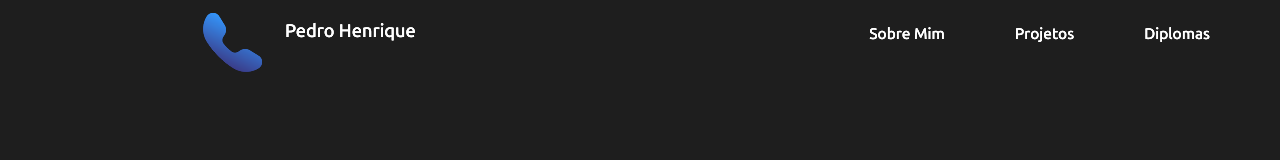
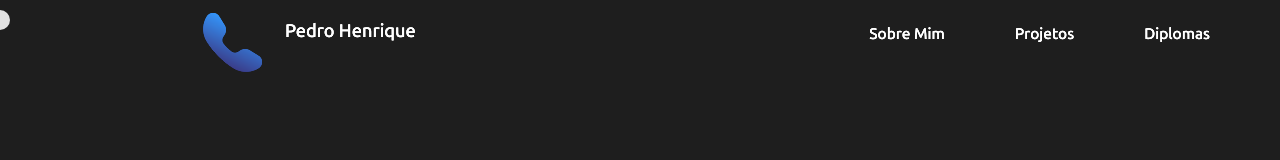
Before and after one commit to SoaresPedronhoDev/Meus-Projetos, a React (Vite) app: page / in a window 1280 px wide. Shown: the top 160 px of the page. Built offline with nearby package versions, Linux system fonts and the light colour scheme; a web font is replaced by a local one.

Commit message:
ponteiro redirecionando com sucesso

```diff
--- a/package.json
+++ b/package.json
@@ -11,7 +11,8 @@
   },
   "dependencies": {
     "react": "^18.2.0",
-    "react-dom": "^18.2.0"
+    "react-dom": "^18.2.0",
+    "react-redux": "^9.1.2"
   },
   "devDependencies": {
     "@types/react": "^18.2.66",
--- a/src/App.css
+++ b/src/App.css
@@ -10,6 +10,7 @@ html{
     margin: 0;
 
     box-sizing: border-box;
+    cursor: none;
 
 }
 
@@ -19,6 +20,7 @@ body{
     margin: 0;
 
     font-family:Arial, Helvetica, sans-serif;
+    cursor: none;
 
 }
 
@@ -48,11 +50,6 @@ body{
    font-family: 'Ubuntu Sans', Arial, Helvetica, sans-serif;
 
    color: white;
-}
-
-.imageHeader > h4:hover ~ .cursor{
-    transform:scale(3) 2s;
-
 }
 
 .imageHeader > h4 {
@@ -88,6 +85,7 @@ body{
     width: 100%;
 
     transition: background-color 1s ease;
+    cursor:none;
 
 }
 
@@ -131,10 +129,6 @@ body{
     font-size: 6.2rem;
 }
 
-.titleHeader > div:hover ~ .cursor {
-    transform:scale(3) 2s;
-
-}
 
 .titleHeader > div {
     margin-bottom: 0;
@@ -223,20 +217,22 @@ body{
 
 /* --------------------Cursor */
 
-.cursor{
+.cursor {
     position: fixed;
-
     width: 20px;
     height: 20px;
-
     border-radius: 50%;
     background-color: #fff;
-
     transition: 0.1s;
-    transform: translate(-50%,50%);
+    transform: translate(-50%, 50%);
     pointer-events: none;
     mix-blend-mode: difference;
     z-index: 9999;
+ }
+
+.pointer:hover ~ .cursor {
+    transform: scale(1.5);
+    transition: transform 0.2s ease;
 }
 
 /* ---------------animação fade in */
--- a/src/assets/About.jsx/About.jsx
+++ b/src/assets/About.jsx/About.jsx
@@ -1,11 +1,12 @@
-import React from "react";
+import React, { useEffect } from 'react';
 import SearchHeader from "../searchHeader/searchHeader";
+import Cursor from '../Cursor/cursor';
 
 function About(props){
 
-
     return(<div className="About">
         <SearchHeader/>
+        <Cursor/>
     </div>)
 
 }
--- /dev/null
+++ b/src/assets/Cursor/cursor.jsx
@@ -0,0 +1,45 @@
+import React, { useEffect } from 'react';
+
+const Cursor = () => {
+    useEffect(() => {
+        const handleMouseMove = (event) => {
+            const cursor = document.querySelector('.cursor');
+            if (cursor) {
+                cursor.style.left = event.clientX + "px";
+                cursor.style.top = event.clientY + "px";
+            }
+        };
+
+        document.addEventListener("mousemove", handleMouseMove);
+
+        return () => {
+            document.removeEventListener("mousemove", handleMouseMove);
+        };
+    }, []);
+
+    useEffect(() => {
+        const handleMouseOver = () => {
+            const cursor = document.querySelector('.cursor');
+            cursor.classList.add('hovered');
+        };
+
+        const handleMouseOut = () => {
+            const cursor = document.querySelector('.cursor');
+            cursor.classList.remove('hovered');
+        };
+
+        const pointer = document.querySelector('.pointer');
+
+        pointer.addEventListener('mouseover', handleMouseOver);
+        pointer.addEventListener('mouseout', handleMouseOut);
+
+        return () => {
+            pointer.removeEventListener('mouseover', handleMouseOver);
+            pointer.removeEventListener('mouseout', handleMouseOut);
+        };
+    }, []);
+
+    return <div className="cursor"></div>;
+};
+
+export default Cursor;
--- a/src/assets/Header/header.jsx
+++ b/src/assets/Header/header.jsx
@@ -1,22 +1,13 @@
-import React from "react";
+import React, { useEffect } from 'react';
 import SearchHeader from "../searchHeader/searchHeader";
+import Cursor from '../Cursor/cursor';
 
 function Header(props) {
 
     return (
         <div className='containerHeader fade-in'>
-            {/* <div className="searchHeader">
-                <div className="imageHeader">
-                    <img src="../src/icons/phone.png" alt="Phone icon"></img>
-                    <h4>Pedro Henrique</h4>
-                </div>
-                <a href="#"><p>Sobre Mim</p></a>
-                <a href="#"><p>Projetos</p></a>
-                <a href="#"><p>Diplomas</p></a>
-            </div> */}
-            <SearchHeader/>
             <div className="containtHeader">
-                <div className="titleHeader">
+                <div className="titleHeader pointer">
                     <div>React</div>
                     <div>Developer</div>
                     <div>FullStack</div>
@@ -31,8 +22,10 @@ function Header(props) {
                     </div>
                 </div>
             </div>
+            <SearchHeader className='pointer'/>
+            <Cursor className="cursor"/>
         </div>
     );
 }
 
-export default Header
+export default Header;
--- a/src/assets/searchHeader/searchHeader.jsx
+++ b/src/assets/searchHeader/searchHeader.jsx
@@ -26,12 +26,12 @@ const SearchHeader = () => {
     return (
         <div className="searchHeader">
             <div className="imageHeader">
-                <img src="../src/icons/phone.png" alt="Phone icon"></img>
-                <h4 style={{color : color}}>Pedro Henrique</h4>
+                <img src="../src/icons/phone.png" alt="Phone icon" className='pointer'></img>
+                <h4 style={{color : color}} className='pointer'>Pedro Henrique</h4>
             </div>
-            <a href="#"><p style={{color : color}}>Sobre Mim</p></a>
-            <a href="#"><p style={{color : color}}>Projetos</p></a>
-            <a href="#"><p style={{color : color}}>Diplomas</p></a>
+            <a href="#"><p style={{color : color}} className='pointer'>Sobre Mim</p></a>
+            <a href="#"><p style={{color : color}} className='pointer'>Projetos</p></a>
+            <a href="#"><p style={{color : color}} className='pointer'>Diplomas</p></a>
         </div>
     );
 };
```
Also changed, not shown: 1 other file (tests, documents, lock files or other folders).
